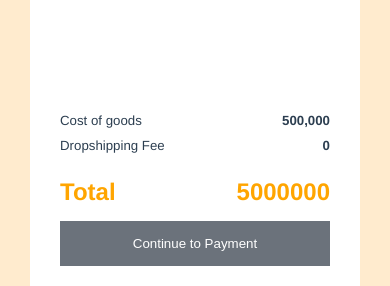
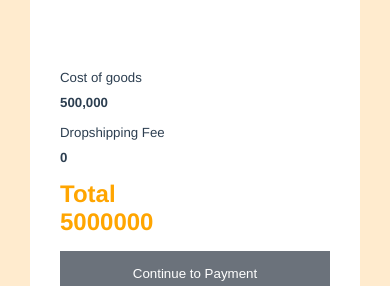
Before and after one commit to agestasaputra/jakmall, a Vue app: page / in a window 390 px wide. Shown: the part 546-832 px from the top of the page. Built offline with nearby package versions, Linux system fonts and the light colour scheme.

Commit message:
responsive tab 768px

```diff
--- a/src/app/pages/landing/sections/body/sections/body-left/index.vue
+++ b/src/app/pages/landing/sections/body/sections/body-left/index.vue
@@ -110,6 +110,15 @@ h2 {
   color: orange;
 }
 
+@media screen and (max-width: 768px) {
+  .container-delivery-details {
+    display: grid;
+    grid-template-columns: 1fr 0.8fr;
+    grid-column-gap: 20px;
+    grid-row-gap: 10px;
+  }
+}
+
 @media screen and (max-width: 480px) {
   .container-delivery-details {
     display: grid;
--- a/src/app/pages/landing/sections/body/sections/body-left/sections/delivery-details/index.vue
+++ b/src/app/pages/landing/sections/body/sections/body-left/sections/delivery-details/index.vue
@@ -288,6 +288,24 @@ textarea {
   color: red;
 }
 
+@media screen and (max-width: 768px) {
+  .container-input {
+    display: inline-block;
+    height: 5vw;
+    display: flex;
+    flex-flow: row nowrap;
+  }
+
+  textarea {
+    resize: none;
+    height: 20vw;
+    flex: 1;
+    padding: 10px;
+    margin: 0px;
+    border: unset;
+  }
+}
+
 @media screen and (max-width: 480px) {
   .container-input {
     display: inline-block;
@@ -298,7 +316,7 @@ textarea {
 
   textarea {
     resize: none;
-    height: 35vw;
+    height: 20vw;
     flex: 1;
     padding: 10px;
     margin: 0px;
--- a/src/app/pages/landing/sections/body/sections/body-right/index.vue
+++ b/src/app/pages/landing/sections/body/sections/body-right/index.vue
@@ -145,17 +145,6 @@ hr {
   flex-flow: column nowrap;
 }
 
-@media screen and (max-width: 480px) {
-  .section-right {
-    margin-top: 30px;
-    width: auto;
-    padding: 0px;
-    border: unset;
-    display: flex;
-    flex-flow: column nowrap;
-  }
-}
-
 .section-right-header {
   text-align: left;
 }
@@ -242,4 +231,33 @@ hr {
 h2 {
   color: orange;
 }
+
+@media screen and (max-width: 768px) {
+  .section-right {
+    width: 25%;
+    padding-left: 25px;
+    border-left: 1px solid black;
+    display: flex;
+    flex-flow: column nowrap;
+  }
+
+  .section-total,
+  .section-desc {
+    display: flex;
+    flex-flow: column nowrap;
+    justify-content: space-between;
+    margin: 15px 0px;
+  }
+}
+
+@media screen and (max-width: 480px) {
+  .section-right {
+    margin-top: 30px;
+    width: auto;
+    padding: 0px;
+    border: unset;
+    display: flex;
+    flex-flow: column nowrap;
+  }
+}
 </style>
--- a/src/app/pages/landing/sections/navigation/index.vue
+++ b/src/app/pages/landing/sections/navigation/index.vue
@@ -131,6 +131,27 @@ h5 {
   color: #fff;
 }
 
+@media screen and (max-width: 768px) {
+  .container-navigation {
+    position: absolute;
+    left: 50%;
+    transform: translate(-50%, -125%);
+    display: flex;
+    flex-flow: row nowrap;
+    width: fit-content;
+    padding: 10px;
+    background: #ffebce;
+    border-radius: 4em;
+  }
+
+  .navigation-1 {
+    margin-left: 2px;
+    flex: 1;
+    display: flex;
+    flex-flow: row nowrap;
+  }
+}
+
 @media screen and (max-width: 480px) {
   .container-navigation {
     position: absolute;
```
